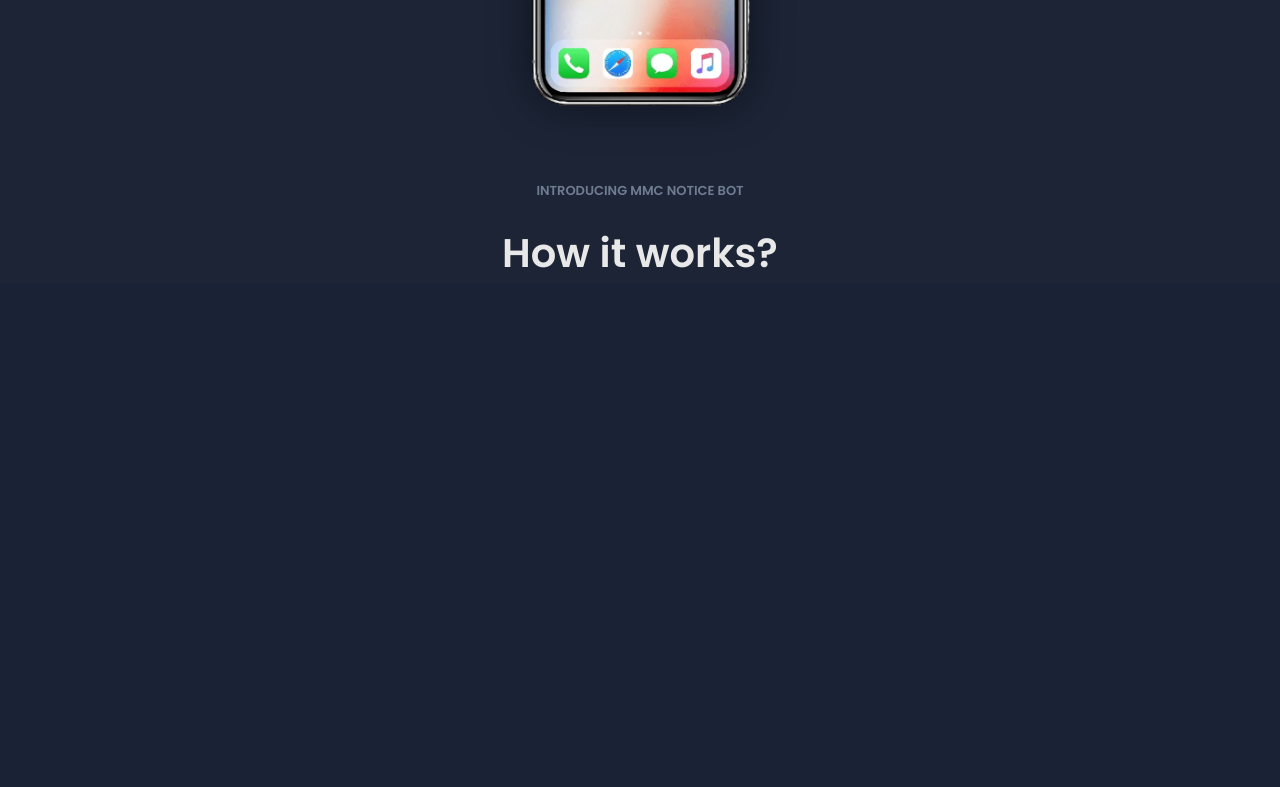
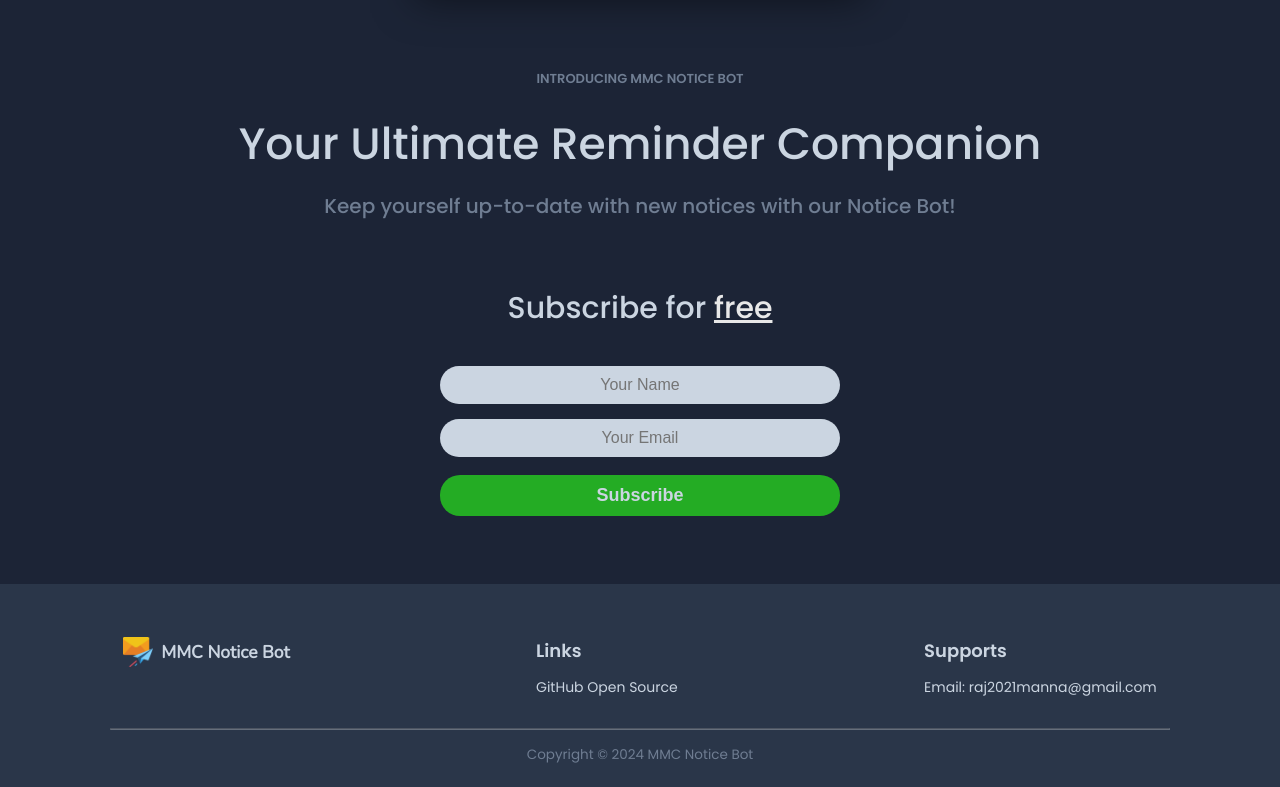
Before and after one commit to rajmanna-dev/www-mmc-noticebot, a Flask app: page / in a window 1280 px wide. Shown: the part 716-1503 px from the top of the page. Before the commit the page ends 984 px from the top, so only its background shows below. Run offline with Flask 3, Linux system fonts and the light colour scheme.

Commit message:
update frontend second

```diff
--- a/main.py
+++ b/main.py
@@ -78,10 +78,10 @@
 # Main
 def main():
     with ThreadPoolExecutor(max_workers=2) as executor:
-        schedule.every().hour.do(scrape_notice)
+        schedule.every(20).seconds.do(scrape_notice) #NOTE change the time later
         while True:
             schedule.run_pending()
-            sleep(60)
+            sleep(5) #NOTE change the time later
 
 
 if __name__ == '__main__':
--- a/static/css/style.css
+++ b/static/css/style.css
@@ -8,47 +8,58 @@
 }
 
 html {
+  font-size: 62.5%;
   box-sizing: border-box;
-  font-size: 62.5%;
 }
 
 body {
+  overflow-x: hidden;
   position: relative;
+  background: #1c2436;
   font-family: 'Poppins', sans-serif;
-  background: #1c2436;
-  overflow-x: hidden;
+}
+
+.underline {
+  color: #e8e8e8;
+  text-decoration: underline;
 }
 
 .text-center {
   text-align: center;
 }
 
+a {
+  color: #cbd5e1;
+  text-decoration: none;
+}
+
+/* Navbar Section */
 nav {
-  display: flex;
-  height: 7rem;
-  position: fixed;
   top: 0;
   left: 0;
   right: 0;
-  background-color: rgba(27, 35, 53, 0.7);
+  z-index: 500;
+  height: 7rem;
+  display: flex;
+  position: fixed;
+  font-weight: 500;
+  font-size: 1.4rem;
+  align-items: center;
   justify-content: space-around;
-  align-items: center;
-  font-size: 1.4rem;
-  font-weight: 500;
-  z-index: 500;
+  background-color: rgba(27, 35, 53, 1);
 }
 
-.logo > a {
+.logo--section > a {
+  font-weight: 600;
+  font-size: 1.75rem;
   font-family: 'Nunito', sans-serif;
-  font-size: 1.75rem;
-  font-weight: 600;
 }
 
-.bot--logo {
+.logo--img {
   margin-right: 0.8rem;
 }
 
-.link {
+.nav--link {
   display: flex;
   align-items: center;
 }
@@ -59,112 +70,207 @@
   margin-right: 0.6rem;
 }
 
-a {
-  text-decoration: none;
-  color: #cbd5e1;
-}
-
 .nav--items {
+  margin: 0;
   padding: 0;
-  margin: 0;
+  display: flex;
   list-style: none;
-  display: flex;
 }
 
 .nav--items li {
   margin: 0 2rem;
 }
 
-.report {
-  border: 1px solid rgba(203, 213, 225, 0.5);
-  background-color: #2a3649;
+.btn--report {
+  font-weight: 500;
   padding: 6px 15px;
   border-radius: 50px;
-  font-weight: 500;
+  background-color: #2a3649;
+  border: 1px solid rgba(203, 213, 225, 0.5);
 }
 
+/* Main Section */
 main {
   top: 7rem;
   position: absolute;
 }
 
-.introduction {
+/* Introduction Section */
+.introduction--section {
   width: 100vw;
   display: flex;
-  flex-direction: column;
   margin-top: 4.2rem;
   align-items: center;
+  flex-direction: column;
+}
+
+.blue--dot {
+  width: 6px;
+  height: 6px;
+  margin-right: 8px;
+  border-radius: 50%;
+  background-color: #00b4d8;
 }
 
 .intro--link {
   display: flex;
+  font-weight: 500;
+  font-size: 1.6rem;
+  padding: 3px 15px;
   align-items: center;
-  font-size: 1.6rem;
-  font-weight: 500;
+  border-radius: 20px;
   background-color: #2a3649;
   border: 1px solid rgba(203, 213, 225, 0.5);
-  border-radius: 20px;
-  padding: 3px 15px;
-}
-
-.dot {
-  height: 6px;
-  width: 6px;
-  border-radius: 50%;
-  margin-right: 8px;
-  background-color: #00b4d8;
 }
 
 .intro--link svg {
-  margin-left: 8px;
   width: 17px;
   height: 17px;
+  margin-left: 8px;
 }
 
 .tagline {
+  color: #6f7d92;
+  font-weight: 300;
+  font-size: 5.2rem;
   margin-top: 6.6rem;
-  font-size: 5.2rem;
+}
+
+.highlight {
   font-weight: 500;
   color: #e8e8e8;
 }
 
-.tagline span {
-  font-weight: 300;
+.vision {
+  font-weight: 400;
   color: #6f7d92;
+  font-size: 2.5rem;
+  margin: 1.5rem auto;
 }
 
-.vision {
-  margin: 1.5rem auto;
-  font-size: 2.5rem;
-  color: #6f7d92;
-  font-weight: 400;
-}
-
-.mobile--demo {
+.postman {
+  width: 450px;
   margin-top: 2rem;
-  height: 450px;
   filter: drop-shadow(0 0 2rem rgba(0, 0, 0, 0.5));
 }
 
 #about {
-  margin: 7rem auto 2.2rem auto;
-  font-size: 1.3rem;
   font-weight: 600;
   color: #6f7d92;
+  font-size: 1.3rem;
+  margin: 7rem auto 2.2rem auto;
 }
 
-.work--text {
-  font-size: 4rem;
-  font-weight: 600;
-  color: #e8e8e8;
+#intro--headline {
+  font-weight: 500;
+  color: #cbd5e1;
+  font-size: 4.4rem;
 }
 
-.underline {
-  text-decoration: underline;
+.intro--text {
+  width: 700px;
+  font-size: 2rem;
+  font-weight: 500;
+  color: #6f7d92;
+  margin: 1.5rem auto;
 }
 
+/* Subscribe Section */
+.subscribe--section {
+  width: 500px;
+  margin: 5rem auto;
+}
+
+.subscribe--text {
+  font-size: 3rem;
+  font-weight: 500;
+  color: #cbd5e1;
+  margin-bottom: 2rem;
+}
+
+.subscribe--form {
+  display: flex;
+  align-items: center;
+  flex-direction: column;
+}
+
+.userName,
+.userEmail {
+  width: 400px;
+  border: none;
+  outline: none;
+  height: 3.8rem;
+  padding: 0 15px;
+  color: #1c2436;
+  font-size: 1.6rem;
+  margin-top: 1.5rem;
+  text-align: center;
+  border-radius: 20px;
+  background-color: #cbd5e1;
+}
+
+#btn--subscribe {
+  width: 400px;
+  border: none;
+  cursor: pointer;
+  padding: 10px 0;
+  font-weight: 600;
+  margin: 1.8rem 0;
+  color: #cbd5e1;
+  font-size: 1.8rem;
+  border-radius: 20px;
+  background-color: rgb(36, 172, 36);
+}
+
+#btn--subscribe:hover {
+  background-color: rgb(57, 201, 57);
+}
+
+/* Footer Section */
+footer {
+  padding: 4rem 0 1rem 0;
+  background-color: #2a3649;
+}
+
+.footer--logo {
+  margin-top: 1.3rem;
+}
+
+.footer--menus {
+  display: flex;
+  justify-content: space-around;
+}
+
+.footer-p {
+  color: #cbd5e1;
+  font-weight: 600;
+  margin: 1.3rem 0;
+  font-size: 1.8rem;
+}
+
+.footer--list {
+  list-style: none;
+}
+
+footer a {
+  font-size: 1.4rem;
+}
+
+hr {
+  opacity: 0.3;
+  height: 0.5px;
+  margin: 3rem 11rem 1.5rem 11rem;
+}
+
+.copyright--text {
+  color: #6f7d92;
+  font-size: 1.35rem;
+  margin-bottom: 1.2rem;
+}
+
+/* Styles for small screen devices */
 @media (max-width: 667px) {
-  .menus {
+  .nav--menus {
     display: none;
   }
 
--- a/templates/base.html
+++ /dev/null
@@ -1,17 +0,0 @@
-<!DOCTYPE html>
-<html lang="en">
-  <head>
-    <meta charset="UTF-8" />
-    <meta name="viewport" content="width=device-width, initial-scale=1.0" />
-    <title>{% block title %} {% endblock %}</title>
-    <link
-      rel="shortcut icon"
-      href="../static/img/bot.png"
-      type="image/x-icon"
-    />
-    <link rel="stylesheet" href="../static/css/style.css" />
-  </head>
-  <body>
-    {% block body %} {% endblock %}
-  </body>
-</html>
--- a/templates/index.html
+++ b/templates/index.html
@@ -1,11 +1,23 @@
-{% extends "base.html" %} {% block title %} MMC Notice Bot {% endblock %} {%
-block body %}
+<!DOCTYPE html>
+<html lang="en">
+  <head>
+    <meta charset="UTF-8" />
+    <meta name="viewport" content="width=device-width, initial-scale=1.0" />
+    <title>MMC Notice Bot</title>
+    <link
+      rel="shortcut icon"
+      href="../static/img/logo.png"
+      type="image/x-icon"
+    />
+    <link rel="stylesheet" href="../static/css/style.css" />
+  </head>
+  <body>
     <nav class="navbar">
-  <div class="logo">
-    <a class="link" href="/">
+      <div class="logo--section">
+        <a class="nav--link" href="/">
           <img
-        src="../static/img/bot.png"
-        class="bot--logo"
+            src="../static/img/logo.png"
+            class="logo--img"
             width="30"
             height="30"
             alt="Bot"
@@ -13,10 +25,10 @@
           MMC Notice Bot
         </a>
       </div>
-  <div class="menus">
+      <div class="nav--menus">
         <ul class="nav--items">
           <li>
-        <a class="link" href="/">
+            <a class="nav--link" href="/">
               <svg
                 xmlns="http://www.w3.org/2000/svg"
                 width="24"
@@ -36,7 +48,7 @@
             </a>
           </li>
           <li>
-        <a class="link" href="#about">
+            <a class="nav--link" href="#about">
               <svg
                 xmlns="http://www.w3.org/2000/svg"
                 width="24"
@@ -57,7 +69,7 @@
             >
           </li>
           <li>
-        <a class="link" href="/contact">
+            <a class="nav--link" href="#subscribe">
               <svg
                 xmlns="http://www.w3.org/2000/svg"
                 width="24"
@@ -68,18 +80,20 @@
                 stroke-width="2"
                 stroke-linecap="round"
                 stroke-linejoin="round"
-            class="lucide lucide-headset"
+                class="lucide lucide-bot"
               >
-            <path
-              d="M3 11h3a2 2 0 0 1 2 2v3a2 2 0 0 1-2 2H5a2 2 0 0 1-2-2v-5Zm0 0a9 9 0 1 1 18 0m0 0v5a2 2 0 0 1-2 2h-1a2 2 0 0 1-2-2v-3a2 2 0 0 1 2-2h3Z"
-            />
-            <path d="M21 16v2a4 4 0 0 1-4 4h-5" />
+                <path d="M12 8V4H8" />
+                <rect width="16" height="12" x="4" y="8" rx="2" />
+                <path d="M2 14h2" />
+                <path d="M20 14h2" />
+                <path d="M15 13v2" />
+                <path d="M9 13v2" />
               </svg>
-          Contact
+              Subscribe
             </a>
           </li>
           <li>
-        <a class="link" href="#">
+            <a class="nav--link" href="#" target="_blank">
               <svg
                 xmlns="http://www.w3.org/2000/svg"
                 width="24"
@@ -102,8 +116,8 @@
           </li>
         </ul>
       </div>
-  <div class="report">
-    <a class="link" href="/report">
+      <div class="btn--report">
+        <a class="nav--link" href="mailto:raj2021manna@gmail.com">
           <svg
             xmlns="http://www.w3.org/2000/svg"
             width="24"
@@ -136,9 +150,9 @@
     </nav>
 
     <main>
-  <section class="introduction text-center">
+      <section class="introduction--section text-center">
         <a href="#about" class="intro--link">
-      <span class="dot"></span>
+          <span class="blue--dot"></span>
           Introducing MMC Notice Bot
           <svg
             xmlns="http://www.w3.org/2000/svg"
@@ -157,14 +171,73 @@
           </svg>
         </a>
         <h1 class="tagline">
-      <span>Get</span> Rid <span>of</span> Boring Searches
+          Get <span class="highlight">Rid</span> of
+          <span class="highlight">Notice Searches</span>
         </h1>
         <h2 class="vision">
           Automate the boring stuffs with <span class="underline">Bot</span>
         </h2>
-    <img src="../static/img/mobile.png" alt="demo" class="mobile--demo" />
-    <p class="text-center" id="about">INTRODUCING MMC NOTICE BOT</p>
-    <h3 class="text-center work--text">How it works?</h3>
+        <img src="../static/img/mail-gif.gif" alt="postman" class="postman" />
+        <p id="about">INTRODUCING MMC NOTICE BOT</p>
+        <h3 id="intro--headline">Your Ultimate Reminder Companion</h3>
+        <p class="intro--text">
+          Keep yourself up-to-date with new notices with our Notice Bot!
+        </p>
       </section>
+      <section class="subscribe--section text-center" id="subscribe">
+        <h3 class="subscribe--text">
+          Subscribe for <span class="underline">free</span>
+        </h3>
+        <form method="post" class="subscribe--form">
+          <input
+            type="text"
+            class="userName"
+            placeholder="Your Name"
+            required
+          />
+          <input
+            type="email"
+            class="userEmail"
+            placeholder="Your Email"
+            required
+          />
+          <button class="btn" id="btn--subscribe">Subscribe</button>
+        </form>
+      </section>
+      <footer>
+        <div class="footer--menus">
+          <div class="logo--section footer--logo">
+            <a class="nav--link" href="/">
+              <img
+                src="../static/img/logo.png"
+                class="logo--img"
+                width="30"
+                height="30"
+                alt="Bot"
+              />
+              MMC Notice Bot
+            </a>
+          </div>
+          <div class="footer--link">
+            <p class="footer-p">Links</p>
+            <a href="#" target="_blank">GitHub Open Source</a>
+          </div>
+          <div class="support">
+            <p class="footer-p">Supports</p>
+            <ul class="footer--list">
+              <li>
+                <a href="mailto:raj2021manna@gmail.com"
+                  >Email: raj2021manna@gmail.com</a
+                >
+              </li>
+            </ul>
+          </div>
+        </div>
+        <hr />
+        <div class="copyright--text text-center">
+          <p>Copyright &copy; 2024 MMC Notice Bot</p>
+        </div>
+      </footer>
     </main>
-{% endblock %}
+  </body>
+</html>
```
Also changed, not shown: other parts of static/css/style.css (+36 -2 lines), static/img/logo.png (renamed from static/img/bot.png), static/img/mobile.png (deleted), templates/about.html (deleted), templates/contact.html (deleted), 2 other files. Lines whose indentation alone changed are shown as unchanged.
